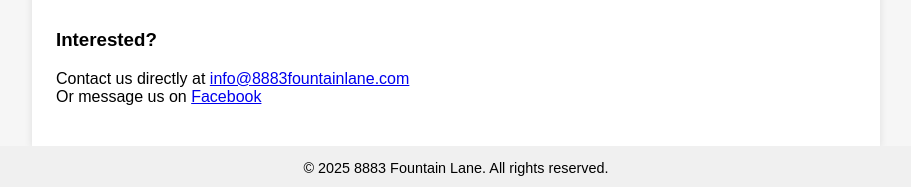
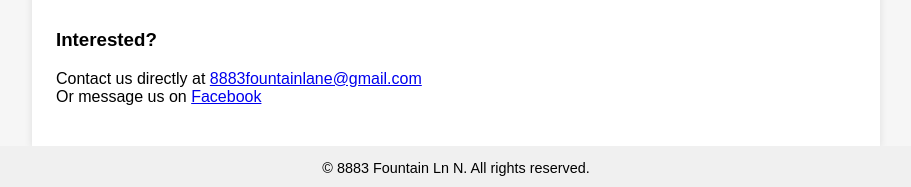
Before and after one commit to polumetla/8883fountainlane, a plain HTML site: page index.html in a window 1280 px wide. Shown: the part 1240-1427 px from the top of the page, without its empty margins (184-1095 px from the left). Drawn offline with Linux system fonts and the light colour scheme; grey boxes are pictures that could not be loaded.

Commit message:
Update index.html

```diff
--- a/index.html
+++ b/index.html
@@ -66,7 +66,7 @@
 
     <div class="highlight">
       <strong>Private showings Sept 6–7 before MLS listing.</strong><br>
-      DM us or email <a href="mailto:info@8883fountainlane.com">8883fountainlane@gmail.com</a> to schedule!
+      DM us or email <a href="mailto:8883fountainlane@gmail.com">8883fountainlane@gmail.com</a> to schedule!
     </div>
 
     <div class="info">
@@ -88,12 +88,12 @@
 
     <div class="info">
       <h3>Interested?</h3>
-      <p>Contact us directly at <a href="mailto:info@8883fountainlane.com">info@8883fountainlane.com</a><br>
+      <p>Contact us directly at <a href="mailto:8883fountainlane@gmail.com">8883fountainlane@gmail.com</a><br>
          Or message us on <a href="https://www.facebook.com/profile.php?id=61578845413955">Facebook</a></p>
     </div>
   </div>
   <footer>
-    &copy; 2025 8883 Fountain Lane. All rights reserved.
+    &copy; 8883 Fountain Ln N. All rights reserved.
   </footer>
 </body>
 </html>
```
